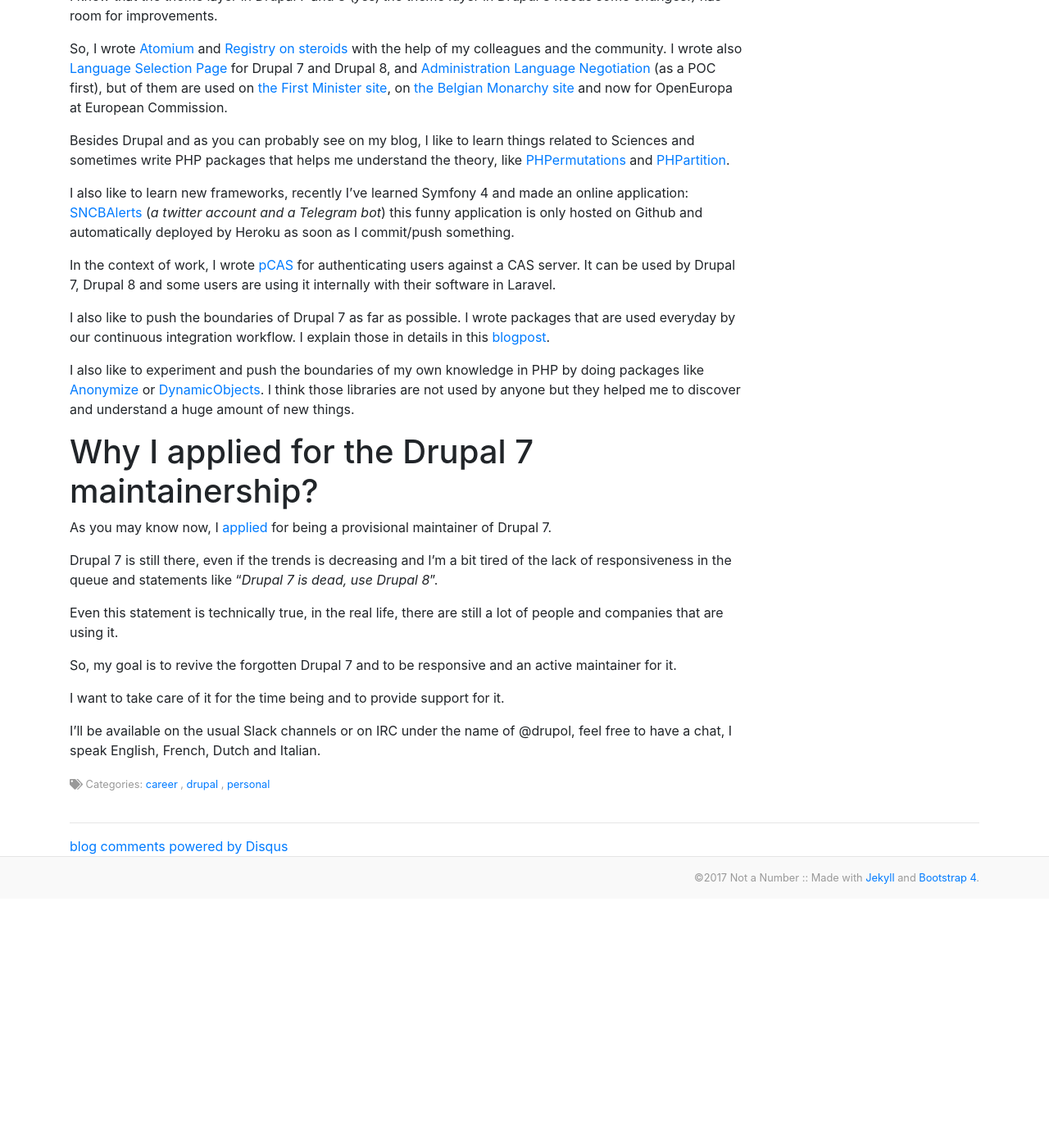
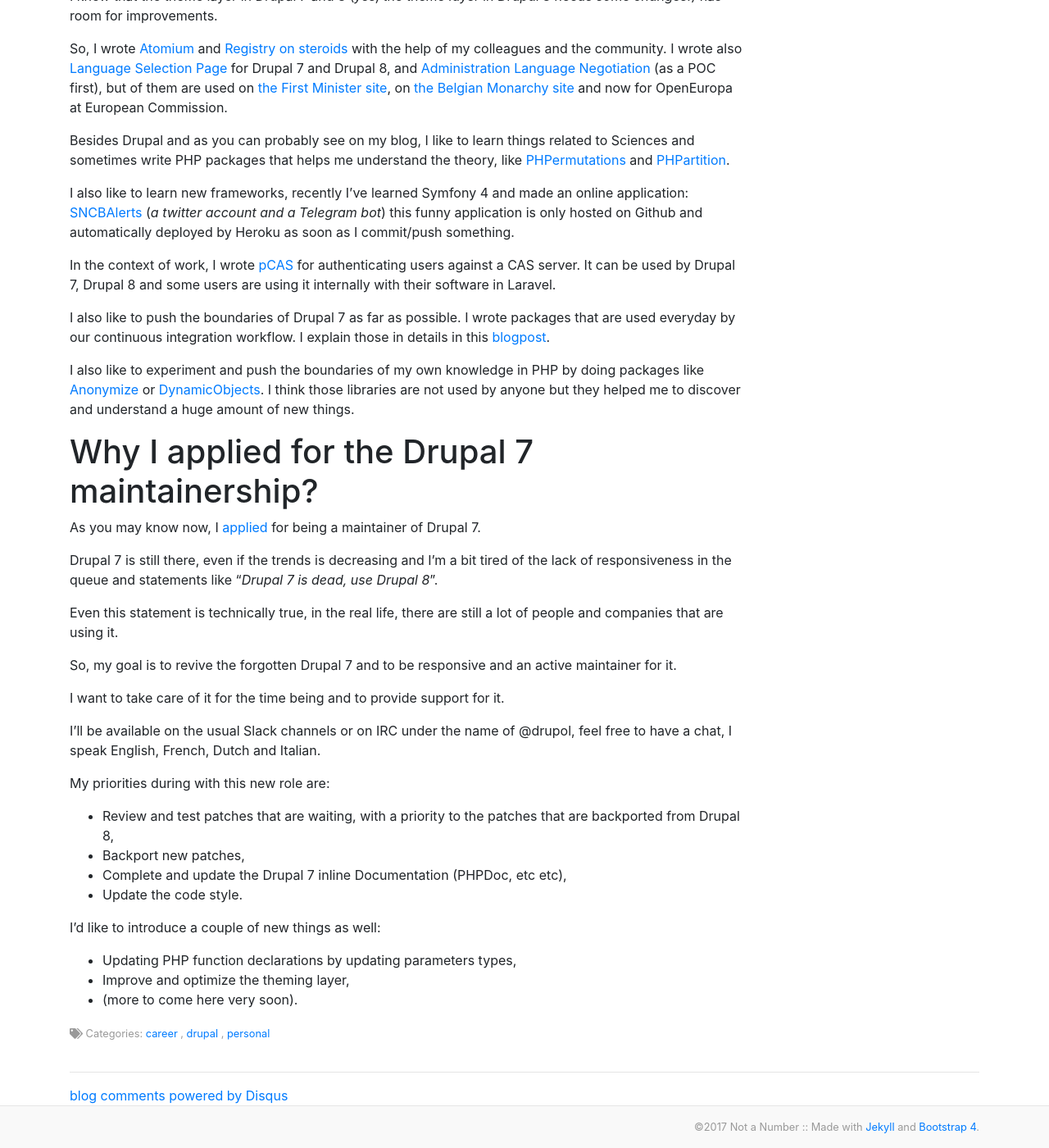
Before and after one commit to drupol/not-a-number.io, a Jekyll site: the page built from _posts/drupal/2018-07-15-how-did-i-fall-into-drupal.md, in a window 1280 px wide and 1400 px high, scrolled down 1385 px. Shown: the whole window at 82% size. Built offline with Jekyll 4.4.1, drawn with Linux system fonts in a browser that asks for light colours; nearby versions of some CDN libraries; comment, search, counter and statistics services are not loaded; before the commit the page ends 2481 px from its top, so only the background shows below that; some of the changed text lies outside the part shown.

Commit message:
Rename last article.

```diff
--- a/_posts/random/2018-07-15-how-i-fall-into-drupal.md
+++ b/_posts/drupal/2018-07-15-how-did-i-fall-into-drupal.md
@@ -1,14 +1,16 @@
 ---
 layout: post
 category : random
-title: "How I fall into Drupal"
+title: "How did I fall into Drupal"
 subtitle: How it all began
 tags : [drupal, personal, career]
 schema: BlogPosting
 image:
 image_copyrights: ''
+redirect_from:
+  - /2018/how-i-fall-into-drupal
+---
 
----
 {% include JB/setup %}
 
 I started to use Drupal ~13 years ago. It was the end of life of version 4.5 at the time.
@@ -63,7 +65,7 @@
 
 # Why I applied for the Drupal 7 maintainership? #
 
-As you may know now, I [applied](https://www.drupal.org/project/drupal/issues/2982027) for being a provisional maintainer of Drupal 7.
+As you may know now, I [applied](https://www.drupal.org/project/drupal/issues/2982027) for being a maintainer of Drupal 7.
 
 Drupal 7 is still there, even if the trends is decreasing and I’m a bit tired of the lack of responsiveness in the queue and statements like “_Drupal 7 is dead, use Drupal 8_”.
 
@@ -74,3 +76,16 @@
 I want to take care of it for the time being and to provide support for it.
 
 I'll be available on the usual Slack channels or on IRC under the name of @drupol, feel free to have a chat, I speak English, French, Dutch and Italian.
+
+My priorities during with this new role are:
+
+* Review and test patches that are waiting, with a priority to the patches that are backported from Drupal 8,
+* Backport new patches,
+* Complete and update the Drupal 7 inline Documentation (PHPDoc, etc etc),
+* Update the code style.
+
+I'd like to introduce a couple of new things as well:
+
+* Updating PHP function declarations by updating parameters types,
+* Improve and optimize the theming layer,
+* (more to come here very soon).
```
